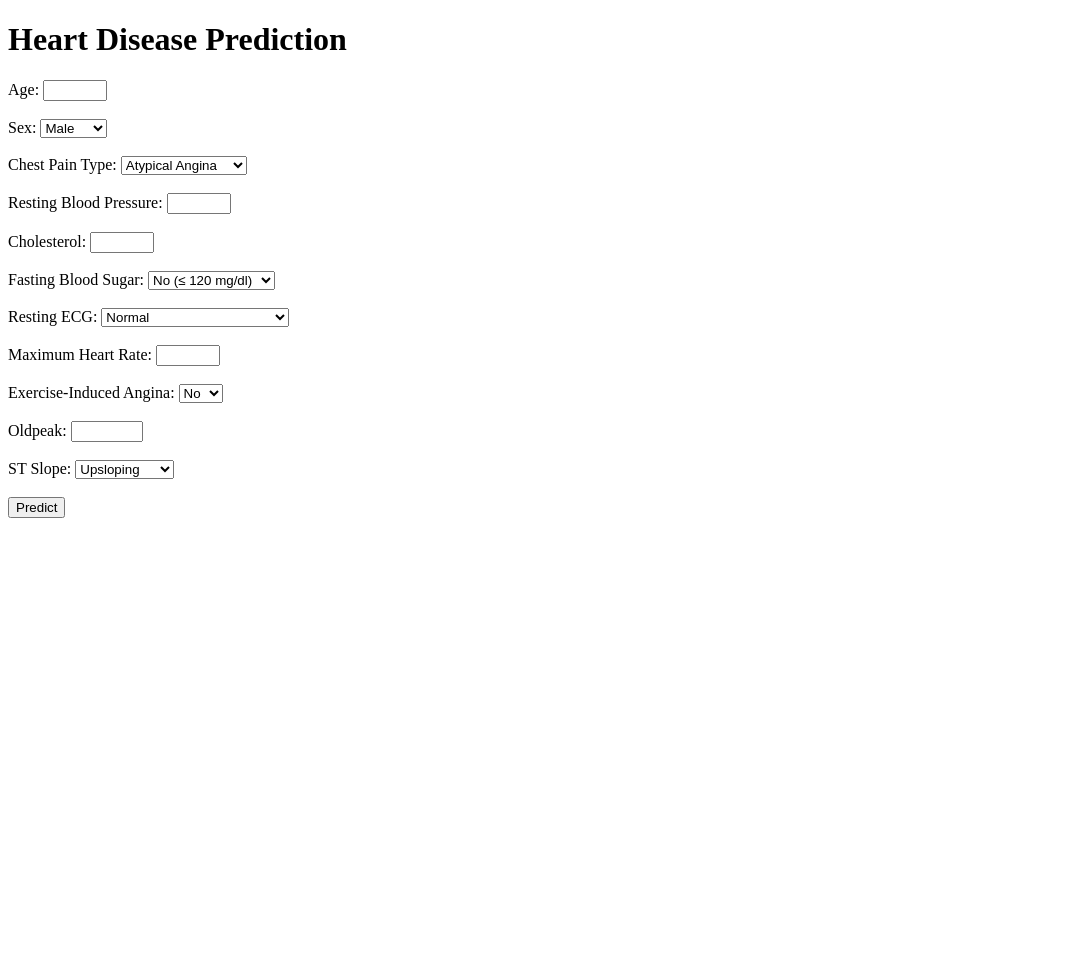
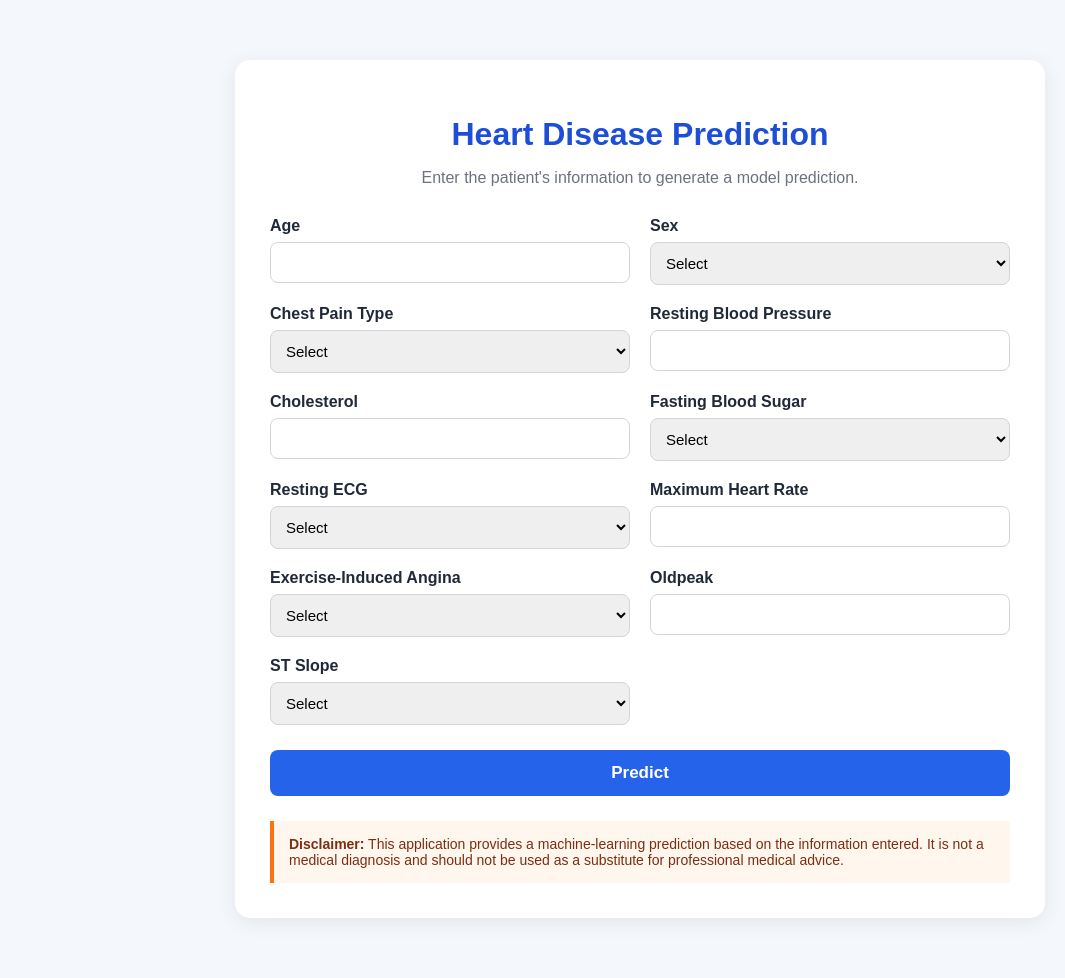
Before and after one commit to mehb744-cmyk/heart_failure_prediction, a Flask app: page / in a window 1280 px wide. Shown: the whole page, without its empty margins (0-1065 px from the left). Before the commit the page ends 518 px from the top, so only its background shows below. Run offline with Flask 3, Linux system fonts and the light colour scheme; parts of the project's set-up code (start-up, migrations or seed data) failed here and were passed over.

Commit message:
Improve UI design for prediction form

```diff
--- a/flask_app/static/style.css
+++ b/flask_app/static/style.css
@@ -0,0 +1,138 @@
+* {
+    box-sizing: border-box;
+}
+
+body {
+    margin: 0;
+    font-family: Arial, sans-serif;
+    background: #f4f7fb;
+    color: #1f2937;
+}
+
+.container {
+    max-width: 850px;
+    margin: 40px auto;
+    padding: 20px;
+}
+
+.card {
+    background: white;
+    padding: 35px;
+    border-radius: 15px;
+    box-shadow: 0 4px 20px rgba(0, 0, 0, 0.08);
+}
+
+h1 {
+    text-align: center;
+    color: #1d4ed8;
+    margin-bottom: 10px;
+}
+
+.subtitle {
+    text-align: center;
+    color: #6b7280;
+    margin-bottom: 30px;
+}
+
+.form-grid {
+    display: grid;
+    grid-template-columns: 1fr 1fr;
+    gap: 20px;
+}
+
+.form-group {
+    display: flex;
+    flex-direction: column;
+}
+
+.form-group.full {
+    grid-column: 1 / -1;
+}
+
+label {
+    margin-bottom: 7px;
+    font-weight: bold;
+}
+
+input,
+select {
+    padding: 11px;
+    border: 1px solid #d1d5db;
+    border-radius: 8px;
+    font-size: 15px;
+}
+
+input:focus,
+select:focus {
+    outline: none;
+    border-color: #2563eb;
+}
+
+button {
+    width: 100%;
+    margin-top: 25px;
+    padding: 13px;
+    background: #2563eb;
+    color: white;
+    border: none;
+    border-radius: 8px;
+    font-size: 17px;
+    font-weight: bold;
+    cursor: pointer;
+}
+
+button:hover {
+    background: #1d4ed8;
+}
+
+.disclaimer {
+    margin-top: 25px;
+    padding: 15px;
+    background: #fff7ed;
+    border-left: 4px solid #f97316;
+    color: #7c2d12;
+    font-size: 14px;
+}
+
+.result {
+    text-align: center;
+}
+
+.probability {
+    font-size: 42px;
+    font-weight: bold;
+    color: #2563eb;
+    margin: 20px 0;
+}
+
+.result a {
+    display: inline-block;
+    margin-top: 20px;
+    padding: 12px 20px;
+    background: #2563eb;
+    color: white;
+    text-decoration: none;
+    border-radius: 8px;
+}
+
+.result a:hover {
+    background: #1d4ed8;
+}
+
+@media (max-width: 650px) {
+    .form-grid {
+        grid-template-columns: 1fr;
+    }
+
+    .form-group.full {
+        grid-column: auto;
+    }
+
+    .container {
+        margin: 20px auto;
+    }
+
+    .card {
+        padding: 25px;
+    }
+}
--- a/flask_app/templates/index.html
+++ b/flask_app/templates/index.html
@@ -6,88 +6,208 @@
     <meta name="viewport" content="width=device-width, initial-scale=1.0">
 
     <title>Heart Disease Prediction</title>
+
+    <link rel="stylesheet"
+          href="{{ url_for('static', filename='style.css') }}">
 </head>
 
 <body>
 
+<div class="container">
+
+    <div class="card">
+
         <h1>Heart Disease Prediction</h1>
+
+        <p class="subtitle">
+            Enter the patient's information to generate a model prediction.
+        </p>
 
         <form action="/predict" method="POST">
 
-        <label>Age:</label>
-        <input type="number" name="age" min="1" max="120" required>
-        <br><br>
+            <div class="form-grid">
 
-        <label>Sex:</label>
-        <select name="sex" required>
+                <div class="form-group">
+                    <label for="age">Age</label>
+                    <input
+                        type="number"
+                        id="age"
+                        name="age"
+                        min="1"
+                        max="120"
+                        required>
+                </div>
+
+                <div class="form-group">
+                    <label for="sex">Sex</label>
+                    <select id="sex" name="sex" required>
+                        <option value="">Select</option>
                         <option value="M">Male</option>
                         <option value="F">Female</option>
                     </select>
-        <br><br>
+                </div>
 
-        <label>Chest Pain Type:</label>
-        <select name="chest_pain" required>
+                <div class="form-group">
+                    <label for="chest_pain">Chest Pain Type</label>
+                    <select id="chest_pain"
+                            name="chest_pain"
+                            required>
+                        <option value="">Select</option>
                         <option value="ATA">Atypical Angina</option>
                         <option value="ASY">Asymptomatic</option>
                         <option value="NAP">Non-Anginal Pain</option>
                         <option value="TA">Typical Angina</option>
                     </select>
-        <br><br>
+                </div>
 
-        <label>Resting Blood Pressure:</label>
-        <input type="number" name="resting_bp" min="50" max="250" required>
-        <br><br>
+                <div class="form-group">
+                    <label for="resting_bp">
+                        Resting Blood Pressure
+                    </label>
 
-        <label>Cholesterol:</label>
-        <input type="number" name="cholesterol" min="50" max="700" required>
-        <br><br>
+                    <input
+                        type="number"
+                        id="resting_bp"
+                        name="resting_bp"
+                        min="50"
+                        max="250"
+                        required>
+                </div>
 
-        <label>Fasting Blood Sugar:</label>
-        <select name="fasting_bs" required>
-            <option value="0">No (≤ 120 mg/dl)</option>
-            <option value="1">Yes (> 120 mg/dl)</option>
+                <div class="form-group">
+                    <label for="cholesterol">
+                        Cholesterol
+                    </label>
+
+                    <input
+                        type="number"
+                        id="cholesterol"
+                        name="cholesterol"
+                        min="50"
+                        max="700"
+                        required>
+                </div>
+
+                <div class="form-group">
+                    <label for="fasting_bs">
+                        Fasting Blood Sugar
+                    </label>
+
+                    <select id="fasting_bs"
+                            name="fasting_bs"
+                            required>
+
+                        <option value="">Select</option>
+                        <option value="0">
+                            No (≤ 120 mg/dl)
+                        </option>
+
+                        <option value="1">
+                            Yes (> 120 mg/dl)
+                        </option>
                     </select>
-        <br><br>
+                </div>
 
-        <label>Resting ECG:</label>
-        <select name="resting_ecg" required>
+                <div class="form-group">
+                    <label for="resting_ecg">
+                        Resting ECG
+                    </label>
+
+                    <select id="resting_ecg"
+                            name="resting_ecg"
+                            required>
+
+                        <option value="">Select</option>
                         <option value="Normal">Normal</option>
-            <option value="ST">ST-T Wave Abnormality</option>
-            <option value="LVH">Left Ventricular Hypertrophy</option>
+                        <option value="ST">
+                            ST-T Wave Abnormality
+                        </option>
+
+                        <option value="LVH">
+                            Left Ventricular Hypertrophy
+                        </option>
                     </select>
-        <br><br>
+                </div>
 
-        <label>Maximum Heart Rate:</label>
-        <input type="number" name="max_hr" min="50" max="250" required>
-        <br><br>
+                <div class="form-group">
+                    <label for="max_hr">
+                        Maximum Heart Rate
+                    </label>
 
-        <label>Exercise-Induced Angina:</label>
-        <select name="exercise_angina" required>
+                    <input
+                        type="number"
+                        id="max_hr"
+                        name="max_hr"
+                        min="50"
+                        max="250"
+                        required>
+                </div>
+
+                <div class="form-group">
+                    <label for="exercise_angina">
+                        Exercise-Induced Angina
+                    </label>
+
+                    <select id="exercise_angina"
+                            name="exercise_angina"
+                            required>
+
+                        <option value="">Select</option>
                         <option value="N">No</option>
                         <option value="Y">Yes</option>
                     </select>
-        <br><br>
+                </div>
 
-        <label>Oldpeak:</label>
-        <input type="number"
+                <div class="form-group">
+                    <label for="oldpeak">
+                        Oldpeak
+                    </label>
+
+                    <input
+                        type="number"
+                        id="oldpeak"
                         name="oldpeak"
                         min="0"
                         max="10"
                         step="0.1"
                         required>
-        <br><br>
+                </div>
 
-        <label>ST Slope:</label>
-        <select name="st_slope" required>
+                <div class="form-group">
+                    <label for="st_slope">
+                        ST Slope
+                    </label>
+
+                    <select id="st_slope"
+                            name="st_slope"
+                            required>
+
+                        <option value="">Select</option>
                         <option value="Up">Upsloping</option>
                         <option value="Flat">Flat</option>
                         <option value="Down">Downsloping</option>
                     </select>
-        <br><br>
+                </div>
 
-        <button type="submit">Predict</button>
+            </div>
+
+            <button type="submit">
+                Predict
+            </button>
 
         </form>
+
+        <div class="disclaimer">
+            <strong>Disclaimer:</strong>
+            This application provides a machine-learning prediction
+            based on the information entered. It is not a medical
+            diagnosis and should not be used as a substitute for
+            professional medical advice.
+        </div>
+
+    </div>
+
+</div>
 
 </body>
 
```
Also changed, not shown: flask_app/templates/result.html (+29 -8 lines). Lines whose indentation alone changed are shown as unchanged.
